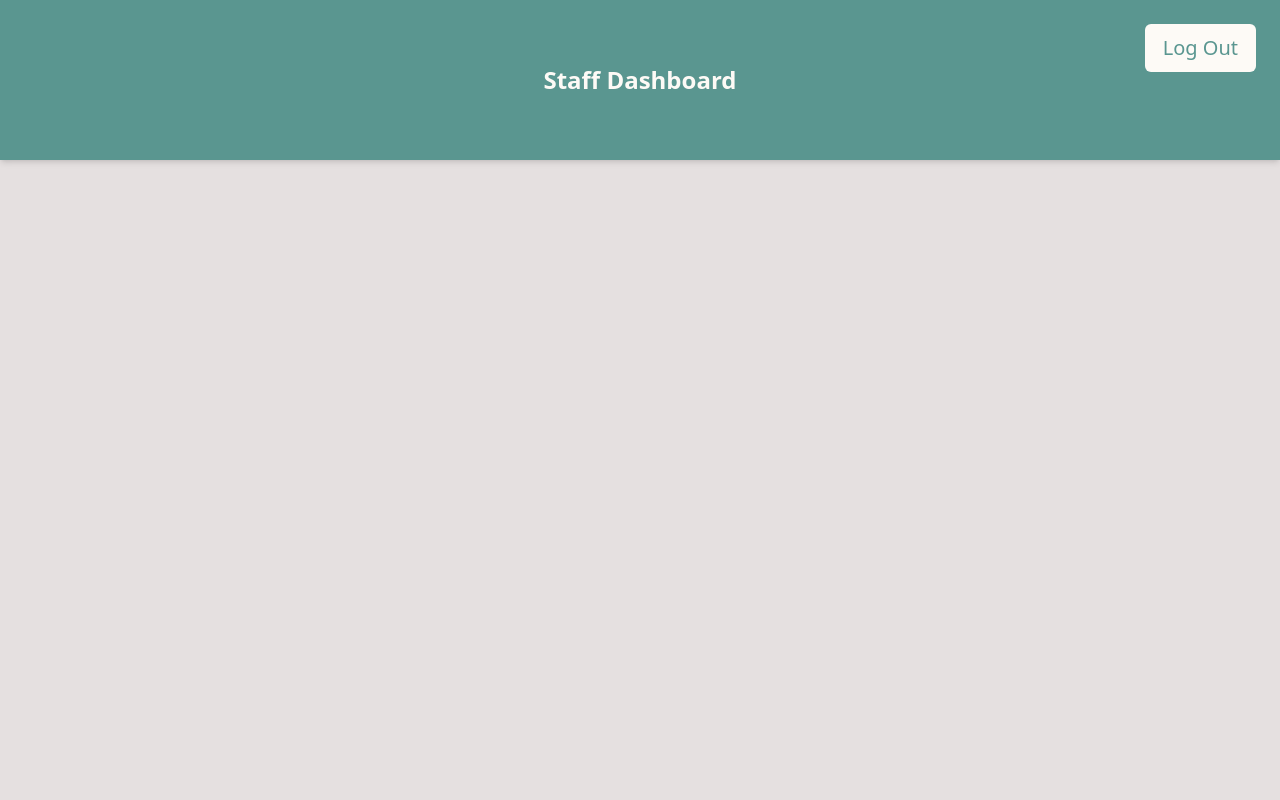
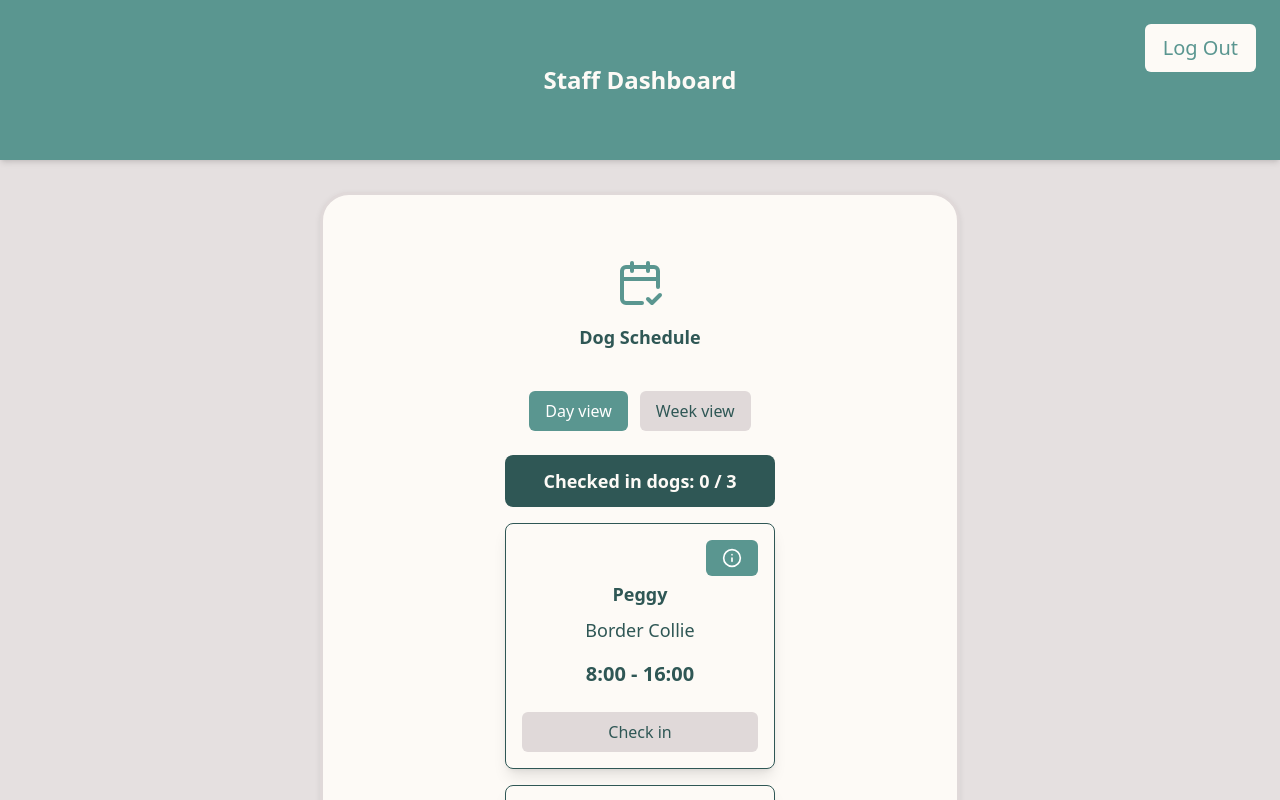
Before and after one commit to Emilyempa/exam-project-doggydaycare, a Next.js app in the folder frontend/: page /staff-dashboard in a window 1280 px wide. Shown: the top 800 px of the page. Built offline with nearby package versions, Linux system fonts and the light colour scheme.

Commit message:
Add DogAttendance component to staff dashboard and rename AddDogOwner to AddOwnerAndDog

```diff
--- a/frontend/src/app/admin-dashboard/page.tsx
+++ b/frontend/src/app/admin-dashboard/page.tsx
@@ -1,12 +1,12 @@
 import {Header} from "@/components/header/Header";
-import AddDogOwner from "@/components/admin/Add-dog-owner";
+import AddOwnerAndDog from "@/components/admin/Add-owner-and-dog";
 import EditDeleteDogOwner from "@/components/admin/Edit-delete-dog-owner";
 
 export default function Page() {
   return (
     <main>
       <Header title="Admin Dashboard"/>
-      <AddDogOwner/>
+      <AddOwnerAndDog/>
       <EditDeleteDogOwner/>
     </main>
   );
--- a/frontend/src/app/staff-dashboard/page.tsx
+++ b/frontend/src/app/staff-dashboard/page.tsx
@@ -1,9 +1,11 @@
 import {Header} from "@/components/header/Header";
+import DogAttendance from "@/components/staff/Dog-attendance";
 
 export default function Page() {
   return (
     <main>
       <Header title="Staff Dashboard"/>
+      <DogAttendance/>
     </main>
   );
 }
--- a/frontend/src/components/admin/Add-dog-owner.tsx
+++ b/frontend/src/components/admin/Add-owner-and-dog.tsx
@@ -4,7 +4,7 @@ import {Card} from "@/components/card/Card";
 import {UserRoundPlus, Dog} from "lucide-react";
 import { useState} from "react";
 
-export default function AddDogOwner() {
+export default function AddOwnerAndDog() {
 
   const [userId, setUserId] = useState<string | null>(null);
 
--- a/frontend/src/components/admin/Edit-delete-dog-owner.tsx
+++ b/frontend/src/components/admin/Edit-delete-dog-owner.tsx
@@ -70,17 +70,17 @@ export default function EditDeleteDogOwner() {
 
                 <div className="flex gap-8 p-3 flex-shrink-0">
                   <button
-                    className="p-2 hover:bg-blue-100 rounded-lg"
+                    className="p-2 rounded-lg"
                     aria-label="Edit dog owner"
                   >
-                    <Pencil size={20} className="btn-icon" />
+                    <Pencil size={20}/>
                   </button>
 
                   <button
-                    className="p-2 hover:bg-red-100 rounded-lg"
+                    className="p-2 rounded-lg"
                     aria-label="Delete dog owner"
                   >
-                    <Trash2 size={20} className="btn-icon" />
+                    <Trash2 size={20}/>
                   </button>
                 </div>
               </div>
--- /dev/null
+++ b/frontend/src/components/staff/Dog-attendance.tsx
@@ -0,0 +1,148 @@
+"use client"
+
+import { useState } from "react";
+import { Card } from "@/components/card/Card";
+import { CalendarCheck2, Info } from "lucide-react";
+
+export default function DogAttendance() {
+  const [view, setView] = useState("day");
+  const [checkedIn, setCheckedIn] = useState<string[]>([]);
+
+  // Mock data - replace with your database data later
+  const dogs = [
+    {
+      id: 1,
+      name: "Peggy",
+      breed: "Border Collie",
+      startTime: "8:00",
+      endTime: "16:00",
+      schedule: ["Monday", "Wednesday", "Friday"]
+    },
+    {
+      id: 2,
+      name: "Bella",
+      breed: "Golden Retriever",
+      startTime: "9:00",
+      endTime: "15:00",
+      schedule: ["Tuesday", "Thursday"]
+    },
+    {
+      id: 3,
+      name: "Max",
+      breed: "Labrador",
+      startTime: "7:30",
+      endTime: "17:00",
+      schedule: ["Monday", "Tuesday", "Wednesday", "Thursday", "Friday"]
+    }
+  ];
+
+  const weekDays = ["Monday", "Tuesday", "Wednesday", "Thursday", "Friday"];
+
+  const toggleCheckIn = (dogName: string) => {
+    if (checkedIn.includes(dogName)) {
+      setCheckedIn(checkedIn.filter(name => name !== dogName));
+    } else {
+      setCheckedIn([...checkedIn, dogName]);
+    }
+  };
+
+  return (
+    <section className="flex flex-col items-center text-center" aria-labelledby="staff-heading">
+      <Card
+        title={"Dog Schedule"}
+        icon={CalendarCheck2}
+        className="card-lg"
+      >
+        <div className="flex gap-3 m-6 justify-center">
+          <button
+            className={view === "day" ? "btn-primary" : "bg-secondary text-brand-secondary"}
+            onClick={() => setView("day")}
+          >
+            Day view
+          </button>
+          <button
+            className={view === "week" ? "btn-primary" : "bg-secondary text-brand-secondary"}
+            onClick={() => setView("week")}
+          >
+            Week view
+          </button>
+        </div>
+
+        {view === "day" ? (
+          <>
+            <div className="mb-4 p-3 bg-brand-secondary rounded-lg">
+              <p className="text-lg font-semibold text-beige-light">
+                Checked in dogs: {checkedIn.length} / {dogs.length}
+              </p>
+            </div>
+
+            <div className="space-y-4">
+              {dogs.map((dog) => {
+                const isCheckedIn = checkedIn.includes(dog.name);
+
+                return (
+                  <article
+                    key={dog.id}
+                    className="relative mt-4 bg-feature-primary p-4 rounded-lg shadow-lg border"
+                  >
+                    <button
+                      className="absolute top-2 right-2 p-2 rounded-lg m-2"
+                      aria-label="Info about dog owner"
+                    >
+                      <Info size={20} />
+                    </button>
+                    <h2 className="text-lg font-bold pt-10">{dog.name}</h2>
+                    <p className="p-2 text-lg">{dog.breed}</p>
+                    <p className="p-2 font-bold text-xl">{dog.startTime} - {dog.endTime}</p>
+                    <button
+                      className={`w-full mt-4 ${isCheckedIn ? "btn-primary" : "bg-secondary text-brand-secondary"}`}
+                      onClick={() => toggleCheckIn(dog.name)}
+                    >
+                      {isCheckedIn ? "Check out" : "Check in"}
+                    </button>
+                  </article>
+                );
+              })}
+            </div>
+          </>
+        ) : (
+          <div className="overflow-x-auto">
+            <table className="w-full border-collapse">
+              <thead>
+              <tr>
+                <th className="border border-gray-300 p-3 bg-brand-secondary text-beige-light font-bold text-left">Dog</th>
+                {weekDays.map((day) => (
+                  <th key={day} className="border border-gray-300 p-3 bg-brand-secondary text-beige-light font-bold">
+                    {day}
+                  </th>
+                ))}
+              </tr>
+              </thead>
+              <tbody>
+              {dogs.map((dog) => (
+                <tr key={dog.id} className="hover:bg-feature-primary">
+                  <td className="border border-gray-300 p-3 font-semibold bg-feature-primary">
+                    <div>{dog.name}</div>
+                    <div className="text-sm text-gray-600">{dog.breed}</div>
+                  </td>
+                  {weekDays.map((day) => (
+                    <td key={day} className="border border-gray-300 p-3 text-center bg-feature-primary">
+                      {dog.schedule.includes(day) ? (
+                        <div className="bg-brand-secondary text-beige-light px-2 py-1 rounded text-sm font-medium">
+                          {dog.startTime} - {dog.endTime}
+                        </div>
+                      ) : (
+                        <span className="text-gray-400">-</span>
+                      )}
+                    </td>
+                  ))}
+                </tr>
+              ))}
+              </tbody>
+            </table>
+          </div>
+        )}
+      </Card>
+    </section>
+  );
+}
```
